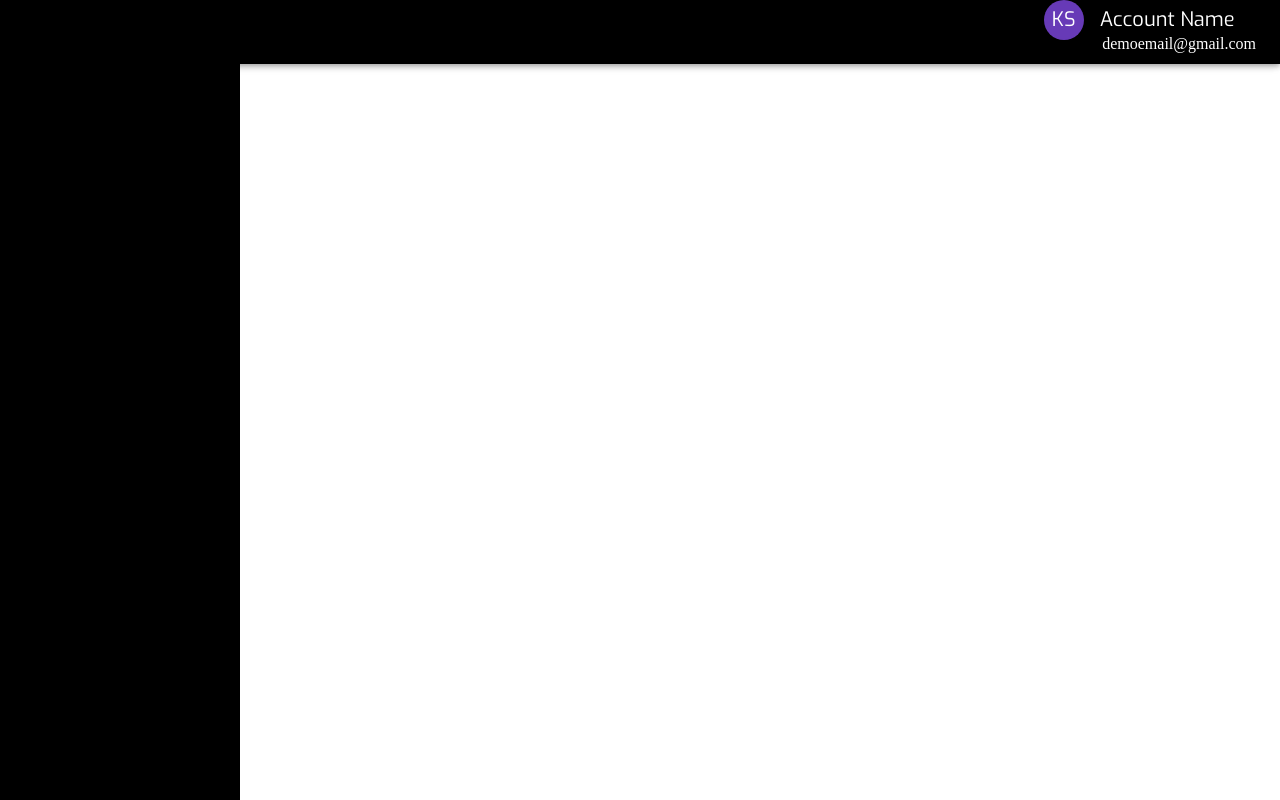
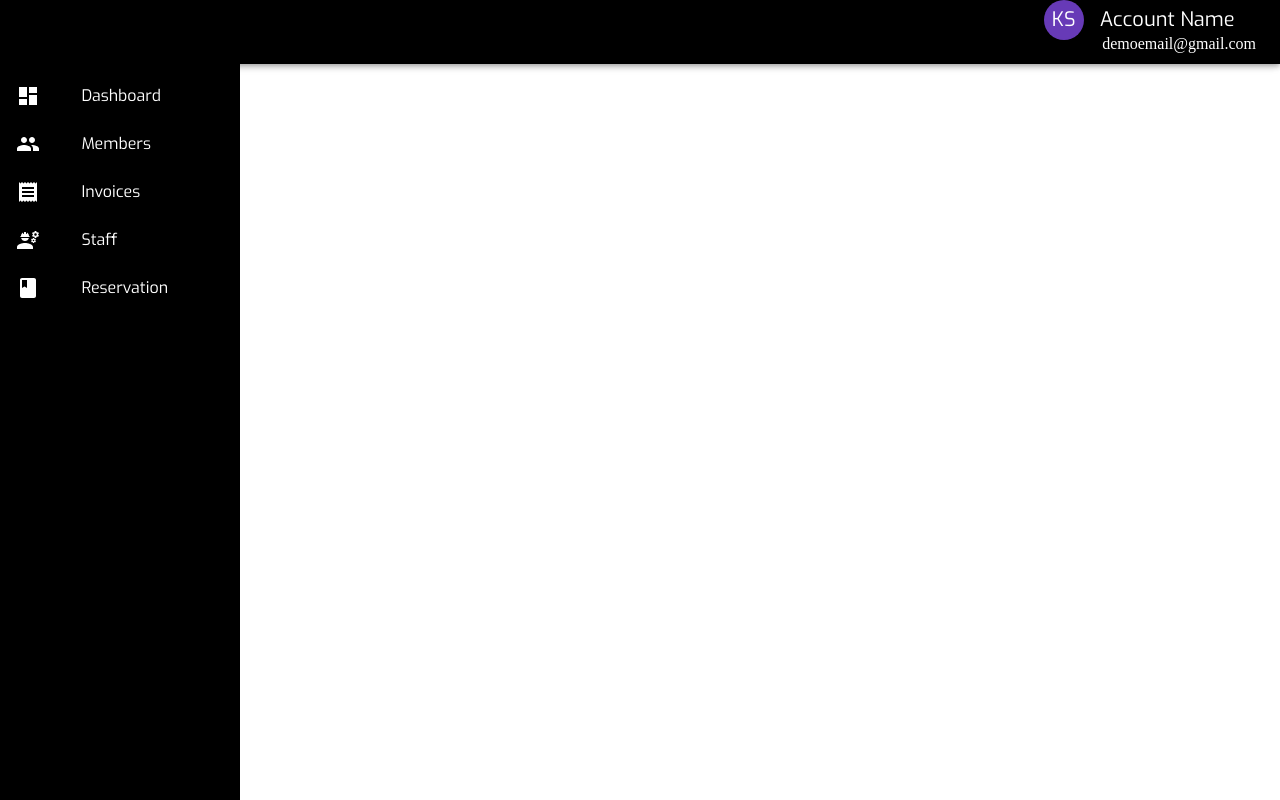
Before and after one commit to MrSurenK/Clubber, a React (Vite) app in the folder front-end/Clubber CRM/: page /user/staff in a window 1280 px wide. Built offline with nearby package versions, Linux system fonts and the light colour scheme.

Commit message:
ToDo: customise buttons

```diff
--- a/front-end/Clubber CRM/src/StaffComponents/StaffLayout.jsx
+++ b/front-end/Clubber CRM/src/StaffComponents/StaffLayout.jsx
@@ -15,7 +15,11 @@
 import ReceiptIcon from "@mui/icons-material/Receipt";
 import EngineeringIcon from "@mui/icons-material/Engineering";
 import BookIcon from "@mui/icons-material/Book";
-
+import ListItem from "@mui/material/ListItem";
+import ListItemButton from "@mui/material/ListItemButton";
+import ListItemText from "@mui/material/ListItemText";
+import { colors } from "@mui/material";
+import styles from "./StaffLayout.module.css";
 const StaffHeader = () => {
   const drawerWidth = 240;
 
@@ -74,6 +78,46 @@
           anchor="left"
         >
           <ToolBar />
+          <List>
+            {[
+              {
+                text: "Dashboard",
+                icon: <DashboardIcon sx={{ color: "white" }} />,
+              },
+              { text: "Members", icon: <GroupIcon sx={{ color: "white" }} /> },
+              {
+                text: "Invoices",
+                icon: <ReceiptIcon sx={{ color: "white" }} />,
+              },
+              {
+                text: "Staff",
+                icon: <EngineeringIcon sx={{ color: "white" }} />,
+              },
+              {
+                text: "Reservation",
+                icon: <BookIcon sx={{ color: "white" }} />,
+              },
+            ].map((item, index) => (
+              <ListItem key={index} disablePadding>
+                <ListItemButton
+                  className={styles.ListItemButton}
+                  sx={{
+                    display: "flex",
+                    gap: "20%",
+                    alignItems: "center",
+                    backgroundColor: "initial", // Reset background color
+                    transition: "background-color 0.3s", // Smooth transition
+                    "&:hover": {
+                      backgroundColor: "grey",
+                    },
+                  }}
+                >
+                  {item.icon}
+                  <ListItemText primary={item.text} sx={{ color: "white" }} />
+                </ListItemButton>
+              </ListItem>
+            ))}
+          </List>
         </Drawer>
       </Box>
     </ThemeProvider>
--- /dev/null
+++ b/front-end/Clubber CRM/src/StaffComponents/StaffLayout.module.css
@@ -0,0 +1,3 @@
+ListItemButton.Mui-selected {
+  color: "grey";
+}
```
